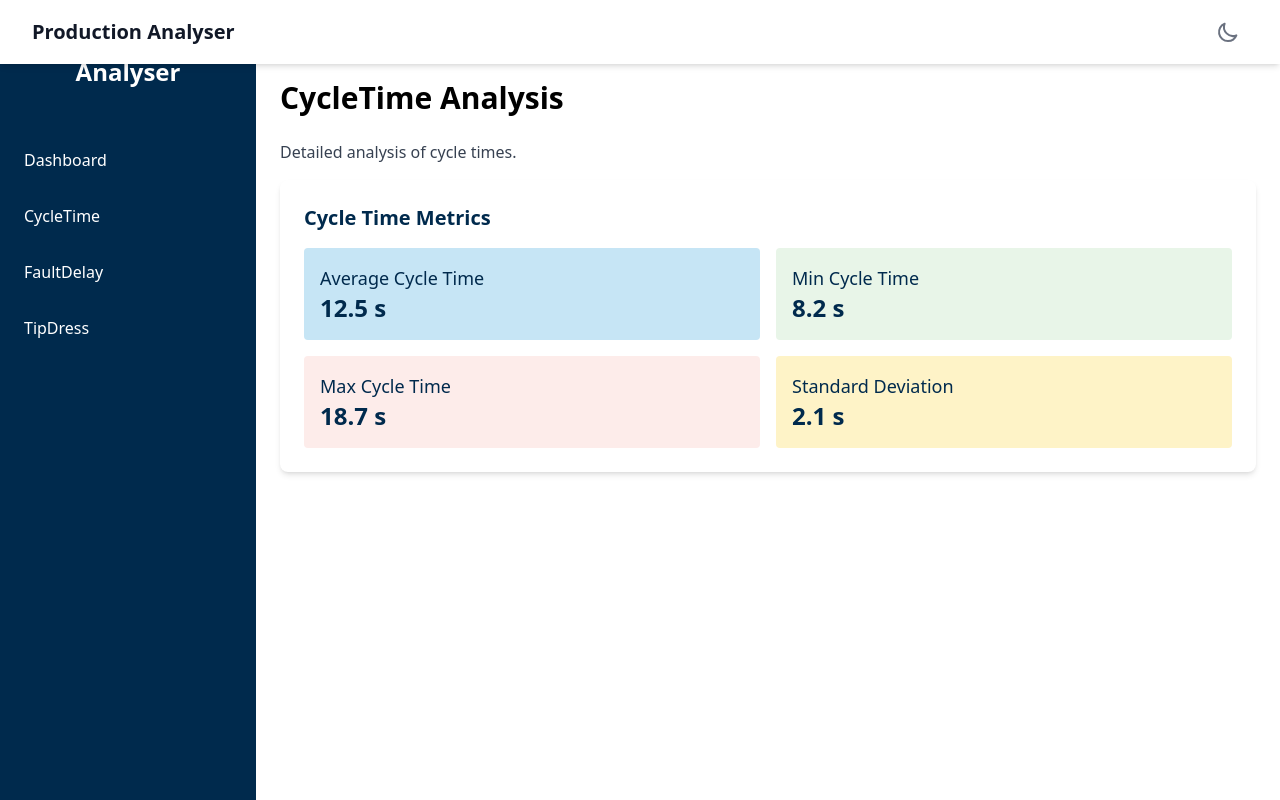
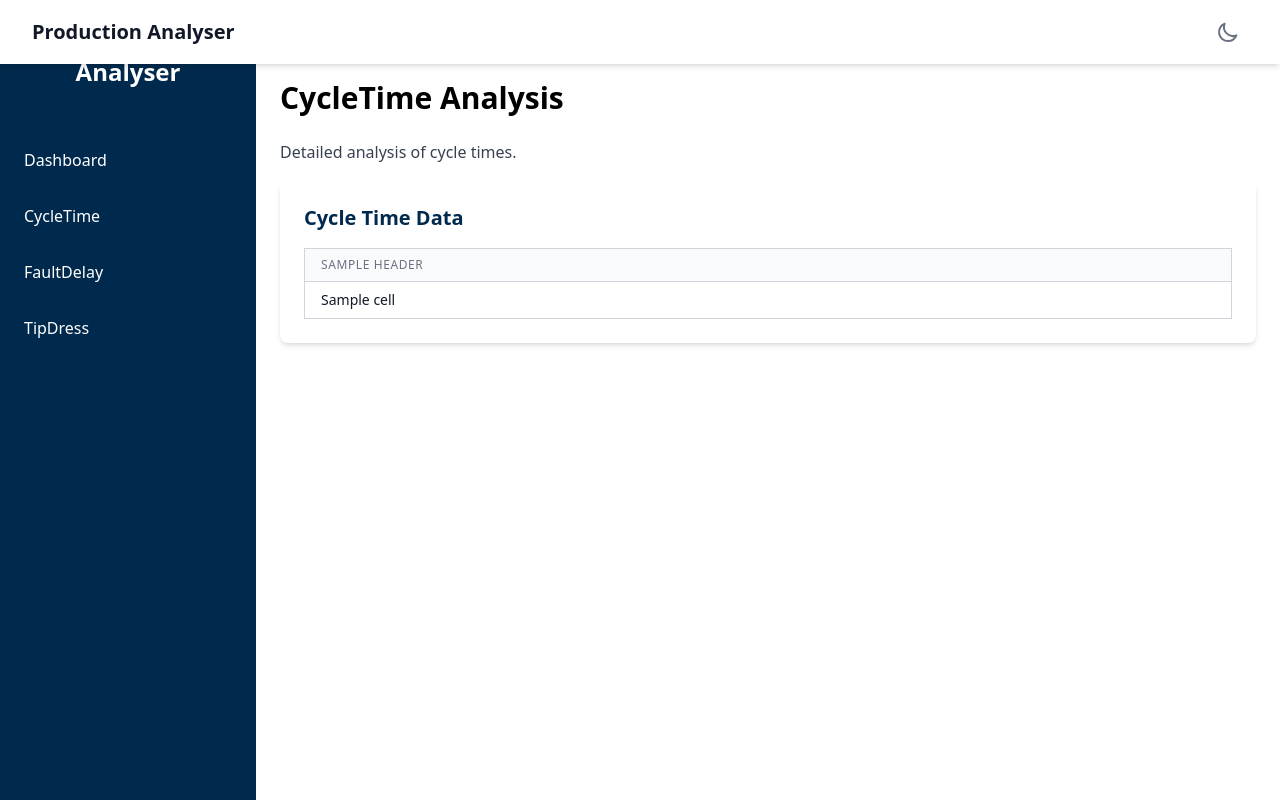
Before and after one commit to devmdave/ProductionAnalyser-Web, a Flask app: template templates/cycletime.html in a window 1280 px wide. Run offline with Flask 3, Linux system fonts and the light colour scheme; the template is opened without the code that fills it: most values are stand-ins (such as "Sample title", 1, 10 or a date in 2020); some libraries are stand-ins or nearby versions.

Commit message:
added table in the cycletime layout

```diff
--- a/app.py
+++ b/app.py
@@ -1,4 +1,5 @@
 from flask import Flask, render_template
+import openpyxl
 
 app = Flask(__name__)
 
@@ -9,7 +10,17 @@ def dashboard():
 
 @app.route('/cycletime')
 def cycletime():
-    return render_template('cycletime.html')
+    # Load Excel data
+    workbook = openpyxl.load_workbook('data/cycletime.xlsx')
+    sheet = workbook.active
+    data = []
+    headers = []
+    for row in sheet.iter_rows(values_only=True):
+        if not headers:
+            headers = list(row)
+        else:
+            data.append(list(row))
+    return render_template('cycletime.html', headers=headers, data=data)
 
 @app.route('/faultdelay')
 def faultdelay():
--- a/templates/cycletime.html
+++ b/templates/cycletime.html
@@ -12,7 +12,7 @@
     <nav class="fixed top-0 left-0 right-0 z-50 bg-white dark:bg-gray-800 shadow-md">
         <div class="max-w-7xl mx-auto px-4 sm:px-6 lg:px-8">
             <div class="flex justify-between items-center h-16">
-                <h1 class="text-xl font-bold text-gray-900 dark:text-white">Production Analyser</h1>
+                <h1 class="text-sm md:text-xl font-bold text-gray-900 dark:text-white max-md:ml-[12vw]">Production Analyser</h1>
                 <button id="theme-toggle" class="p-2 rounded-md text-gray-500 dark:text-gray-400 hover:bg-gray-100 dark:hover:bg-gray-700 focus:outline-none focus:ring-2 focus:ring-inset focus:ring-indigo-500">
                     <svg id="sun-icon" class="w-6 h-6 hidden" fill="none" stroke="currentColor" viewBox="0 0 24 24" xmlns="http://www.w3.org/2000/svg">
                         <path stroke-linecap="round" stroke-linejoin="round" stroke-width="2" d="M12 3v1m0 16v1m9-9h-1M4 12H3m15.364 6.364l-.707-.707M6.343 6.343l-.707-.707m12.728 0l-.707.707M6.343 17.657l-.707.707M16 12a4 4 0 11-8 0 4 4 0 018 0z"></path>
@@ -52,24 +52,26 @@
         <p class="text-gray-700 mb-4">Detailed analysis of cycle times.</p>
         <!-- Add specific content for CycleTime page -->
         <div class="card-bg p-4 md:p-6 rounded-lg shadow-md">
-            <h2 class="text-lg md:text-xl font-semibold mb-4 text-dark">Cycle Time Metrics</h2>
-            <div class="grid grid-cols-1 sm:grid-cols-2 gap-4">
-                <div class="p-3 md:p-4 metric-bg-blue rounded">
-                    <div class="text-base md:text-lg font-medium text-dark">Average Cycle Time</div>
-                    <div class="text-xl md:text-2xl font-bold text-dark">12.5 s</div>
-                </div>
-                <div class="p-3 md:p-4 metric-bg-green rounded">
-                    <div class="text-base md:text-lg font-medium text-dark">Min Cycle Time</div>
-                    <div class="text-xl md:text-2xl font-bold text-dark">8.2 s</div>
-                </div>
-                <div class="p-3 md:p-4 metric-bg-red rounded">
-                    <div class="text-base md:text-lg font-medium text-dark">Max Cycle Time</div>
-                    <div class="text-xl md:text-2xl font-bold text-dark">18.7 s</div>
-                </div>
-                <div class="p-3 md:p-4 metric-bg-yellow rounded">
-                    <div class="text-base md:text-lg font-medium text-dark">Standard Deviation</div>
-                    <div class="text-xl md:text-2xl font-bold text-dark">2.1 s</div>
-                </div>
+            <h2 class="text-lg md:text-xl font-semibold mb-4 text-dark">Cycle Time Data</h2>
+            <div class="overflow-x-auto">
+                <table class="min-w-full table-auto border-collapse border border-gray-300 dark:border-gray-600">
+                    <thead class="bg-gray-50 dark:bg-gray-700">
+                        <tr>
+                            {% for header in headers %}
+                            <th class="px-4 py-2 text-left text-xs font-medium text-gray-500 dark:text-gray-300 uppercase tracking-wider border-b border-gray-300 dark:border-gray-600">{{ header }}</th>
+                            {% endfor %}
+                        </tr>
+                    </thead>
+                    <tbody class="bg-white dark:bg-gray-800 divide-y divide-gray-200 dark:divide-gray-600">
+                        {% for row in data %}
+                        <tr class="hover:bg-gray-50 dark:hover:bg-gray-700">
+                            {% for cell in row %}
+                            <td class="px-4 py-2 whitespace-nowrap text-sm text-gray-900 dark:text-gray-100 border-b border-gray-300 dark:border-gray-600">{{ cell }}</td>
+                            {% endfor %}
+                        </tr>
+                        {% endfor %}
+                    </tbody>
+                </table>
             </div>
         </div>
     </main>
--- a/templates/faultdelay.html
+++ b/templates/faultdelay.html
@@ -12,7 +12,7 @@
     <nav class="fixed top-0 left-0 right-0 z-50 bg-white dark:bg-gray-800 shadow-md">
         <div class="max-w-7xl mx-auto px-4 sm:px-6 lg:px-8">
             <div class="flex justify-between items-center h-16">
-                <h1 class="text-xl font-bold text-gray-900 dark:text-white">Production Analyser</h1>
+                <h1 class="text-sm md:text-xl font-bold text-gray-900 dark:text-white max-md:ml-[12vw]">Production Analyser</h1>
                 <button id="theme-toggle" class="p-2 rounded-md text-gray-500 dark:text-gray-400 hover:bg-gray-100 dark:hover:bg-gray-700 focus:outline-none focus:ring-2 focus:ring-inset focus:ring-indigo-500">
                     <svg id="sun-icon" class="w-6 h-6 hidden" fill="none" stroke="currentColor" viewBox="0 0 24 24" xmlns="http://www.w3.org/2000/svg">
                         <path stroke-linecap="round" stroke-linejoin="round" stroke-width="2" d="M12 3v1m0 16v1m9-9h-1M4 12H3m15.364 6.364l-.707-.707M6.343 6.343l-.707-.707m12.728 0l-.707.707M6.343 17.657l-.707.707M16 12a4 4 0 11-8 0 4 4 0 018 0z"></path>
--- a/templates/index.html
+++ b/templates/index.html
@@ -12,7 +12,7 @@
     <nav class="fixed top-0 left-0 right-0 z-50 bg-white dark:bg-gray-800 shadow-md">
         <div class="max-w-7xl mx-auto px-4 sm:px-6 lg:px-8">
             <div class="flex justify-between items-center h-16">
-                <h1 class="text-xl font-bold text-gray-900 dark:text-white">Production Analyser</h1>
+                <h1 class="text-sm md:text-xl font-bold text-gray-900 dark:text-white max-md:ml-[12vw]">Production Analyser</h1>
                 <button id="theme-toggle" class="p-2 rounded-md text-gray-500 dark:text-gray-400 hover:bg-gray-100 dark:hover:bg-gray-700 focus:outline-none focus:ring-2 focus:ring-inset focus:ring-indigo-500">
                     <svg id="sun-icon" class="w-6 h-6 hidden" fill="none" stroke="currentColor" viewBox="0 0 24 24" xmlns="http://www.w3.org/2000/svg">
                         <path stroke-linecap="round" stroke-linejoin="round" stroke-width="2" d="M12 3v1m0 16v1m9-9h-1M4 12H3m15.364 6.364l-.707-.707M6.343 6.343l-.707-.707m12.728 0l-.707.707M6.343 17.657l-.707.707M16 12a4 4 0 11-8 0 4 4 0 018 0z"></path>
--- a/templates/tipdress.html
+++ b/templates/tipdress.html
@@ -12,7 +12,7 @@
     <nav class="fixed top-0 left-0 right-0 z-50 bg-white dark:bg-gray-800 shadow-md">
         <div class="max-w-7xl mx-auto px-4 sm:px-6 lg:px-8">
             <div class="flex justify-between items-center h-16">
-                <h1 class="text-xl font-bold text-gray-900 dark:text-white">Production Analyser</h1>
+                <h1 class="text-sm md:text-xl font-bold text-gray-900 dark:text-white max-md:ml-[12vw]">Production Analyser</h1>
                 <button id="theme-toggle" class="p-2 rounded-md text-gray-500 dark:text-gray-400 hover:bg-gray-100 dark:hover:bg-gray-700 focus:outline-none focus:ring-2 focus:ring-inset focus:ring-indigo-500">
                     <svg id="sun-icon" class="w-6 h-6 hidden" fill="none" stroke="currentColor" viewBox="0 0 24 24" xmlns="http://www.w3.org/2000/svg">
                         <path stroke-linecap="round" stroke-linejoin="round" stroke-width="2" d="M12 3v1m0 16v1m9-9h-1M4 12H3m15.364 6.364l-.707-.707M6.343 6.343l-.707-.707m12.728 0l-.707.707M6.343 17.657l-.707.707M16 12a4 4 0 11-8 0 4 4 0 018 0z"></path>
```
Also changed, not shown: 1 other file.
